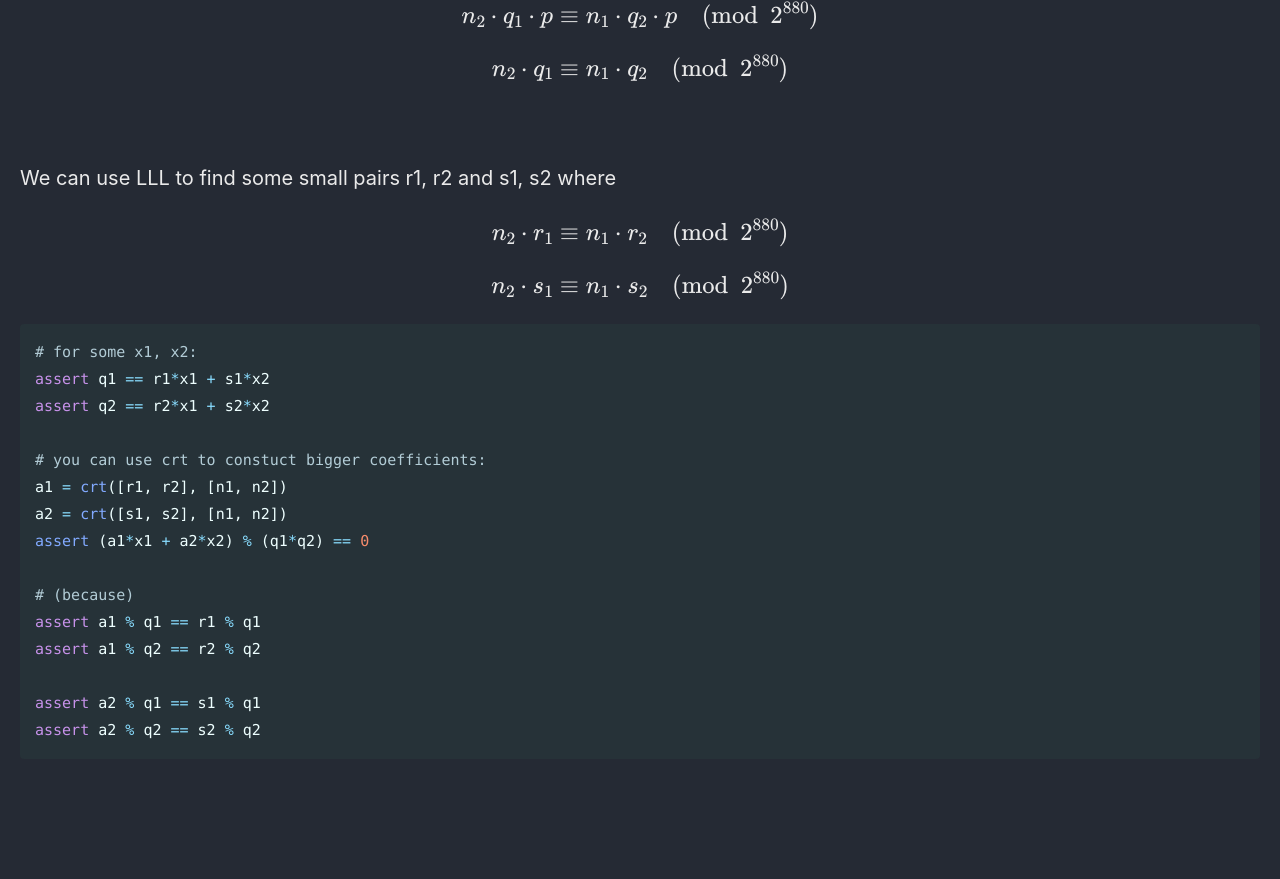
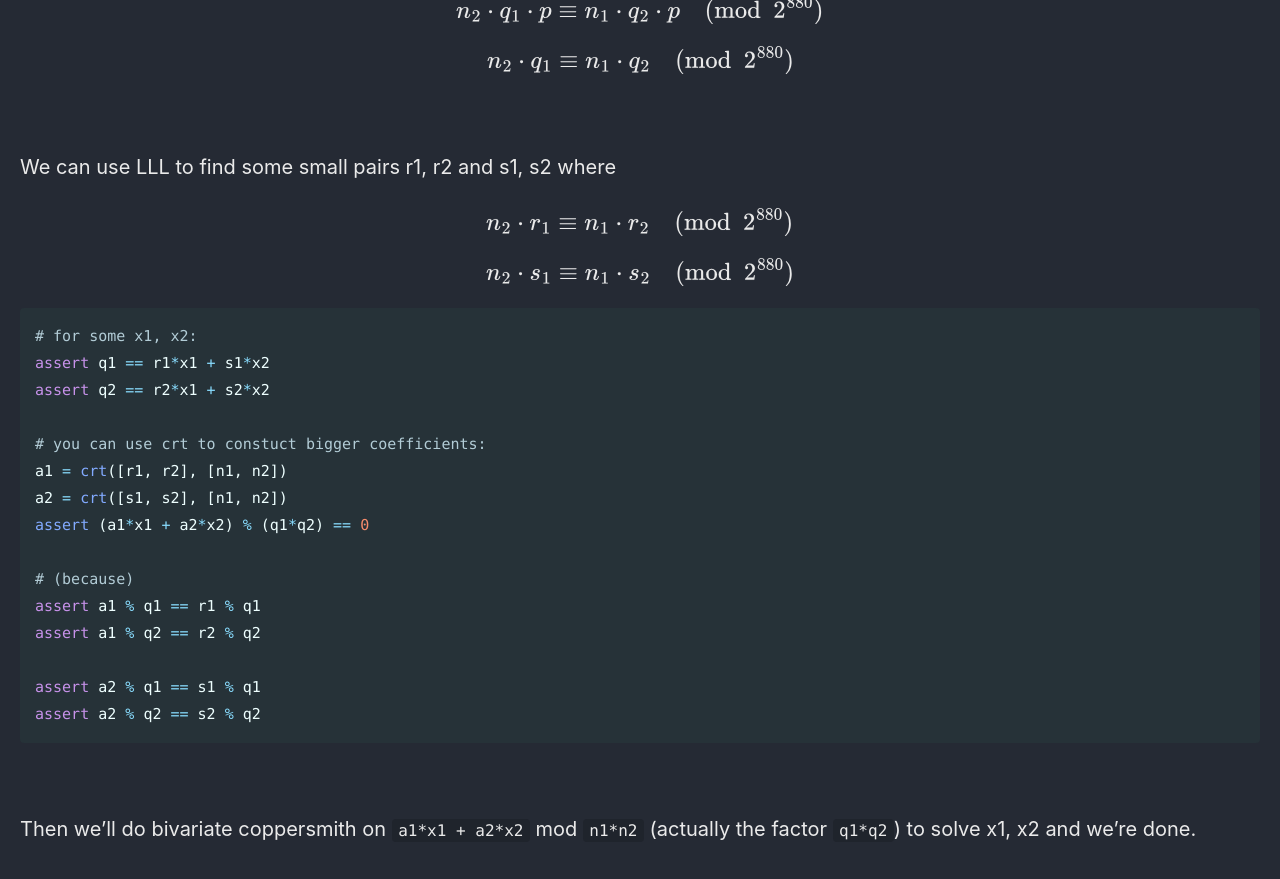
Before and after one commit to Connor-McCartney/Connor-McCartney.github.io, a Jekyll site: the page built from _pages/cryptography/small-roots/LowEntropy-HCMUSCTF2025.md, in a window 1280 px wide and 900 px high, scrolled down 1746 px. Shown: the top 879 px of the window. Built offline with Jekyll 4.4.1, drawn with Linux system fonts in a browser that asks for light colours; cached includes are drawn as plain includes; before the commit the page ends 2550 px from its top, so only the background shows below that.

Commit message:
Update LowEntropy-HCMUSCTF2025.md

````diff
--- a/_pages/cryptography/small-roots/LowEntropy-HCMUSCTF2025.md
+++ b/_pages/cryptography/small-roots/LowEntropy-HCMUSCTF2025.md
@@ -96,3 +96,7 @@ assert a1 % q2 == r2 % q2
 assert a2 % q1 == s1 % q1
 assert a2 % q2 == s2 % q2
 ```
+
+<br>
+
+Then we'll do bivariate coppersmith on `a1*x1 + a2*x2` mod `n1*n2` (actually  the factor `q1*q2`) to solve x1, x2 and we're done.
````
